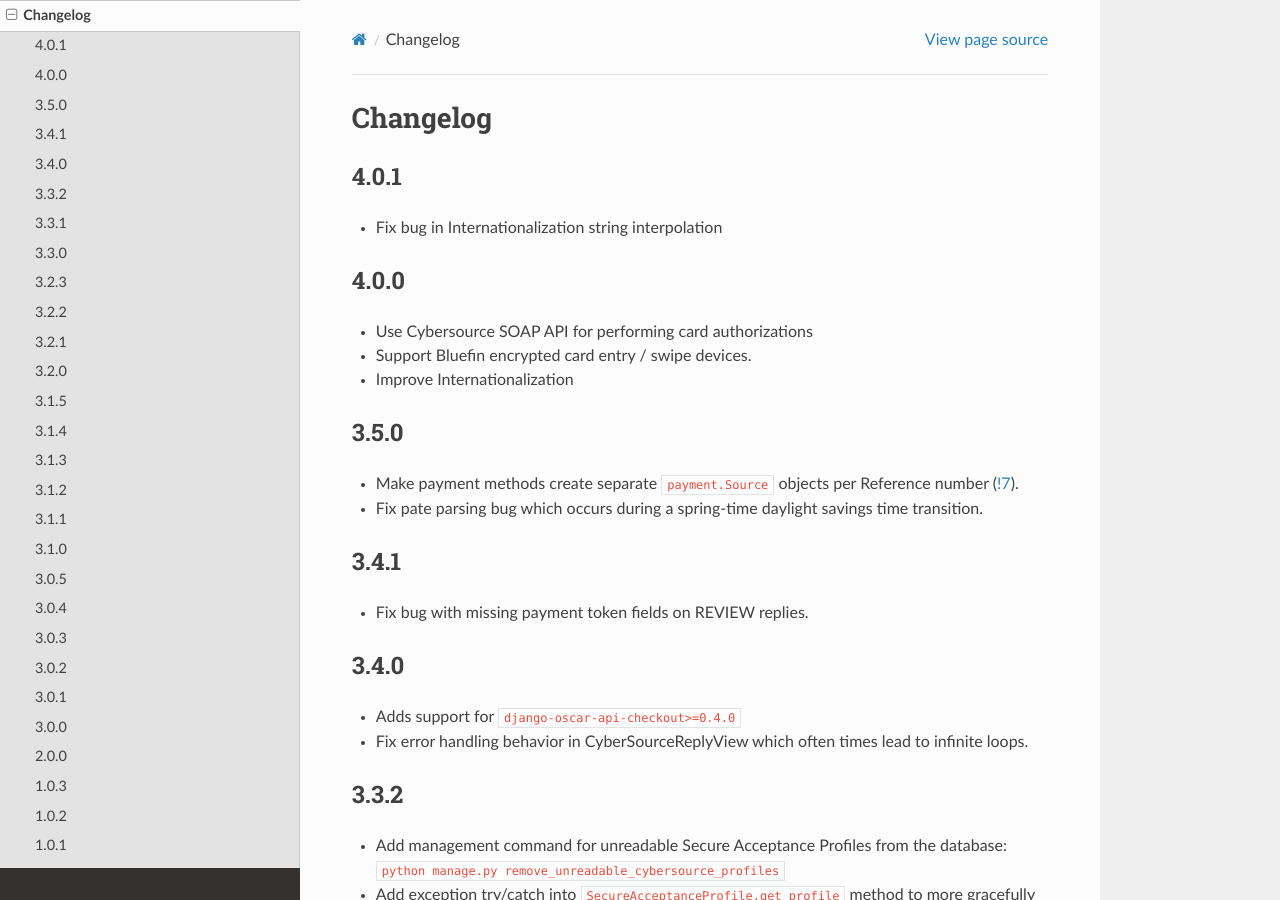
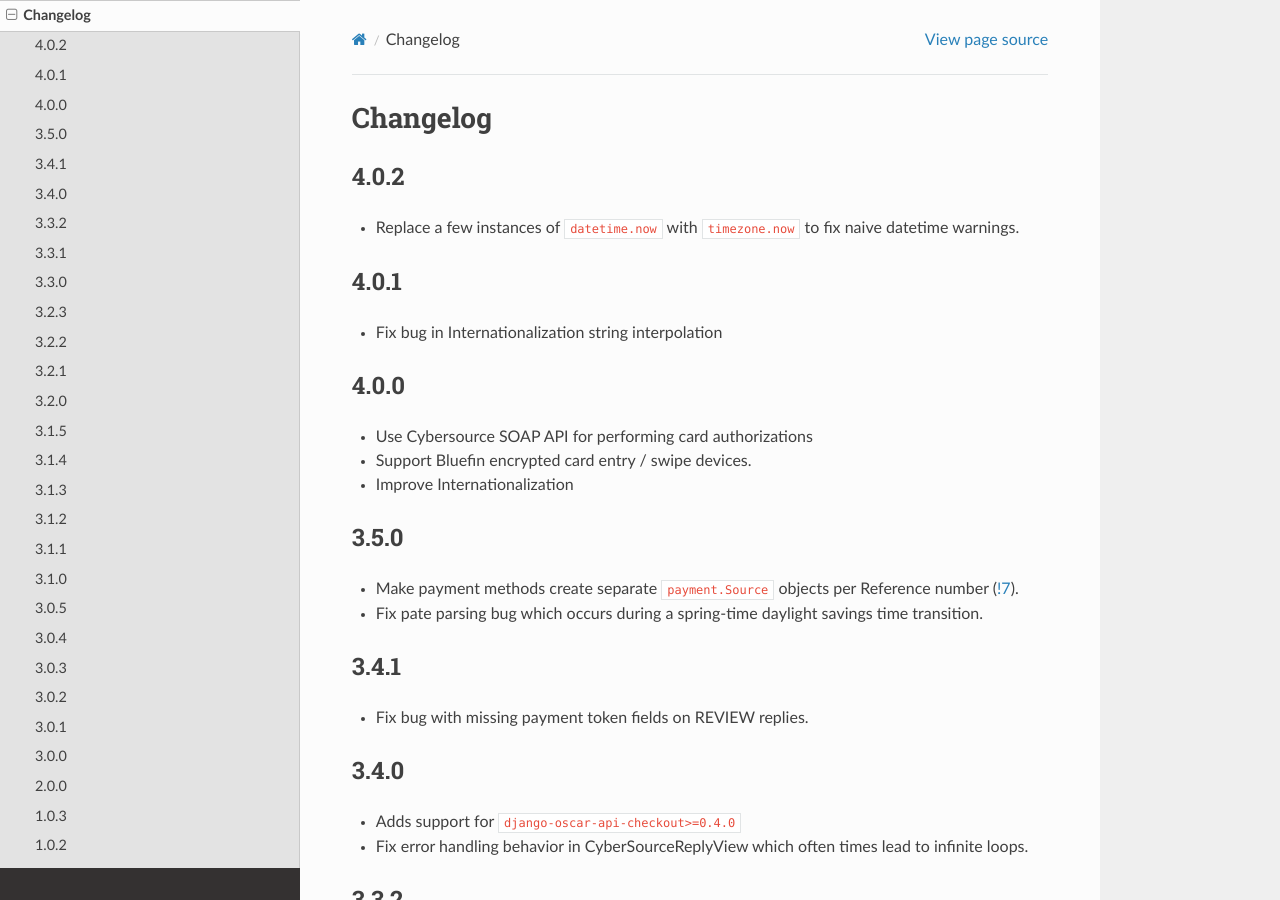
Before and after one commit to thelabnyc/django-oscar-cybersource, a Sphinx documentation site: the page built from docs/changes.rst, in a window 1280 px wide and 900 px high. Built offline with Sphinx 7.4.7 and the Read the Docs theme 2.0.0, drawn with Linux system fonts in a browser that asks for light colours; the version number could not be read and is left out.

Commit message:
Update changelog

```diff
--- a/docs/changes.rst
+++ b/docs/changes.rst
@@ -2,6 +2,10 @@
 
 Changelog
 =========
+
+4.0.2
+------------------
+- Replace a few instances of ``datetime.now`` with ``timezone.now`` to fix naive datetime warnings.
 
 4.0.1
 ------------------
```
